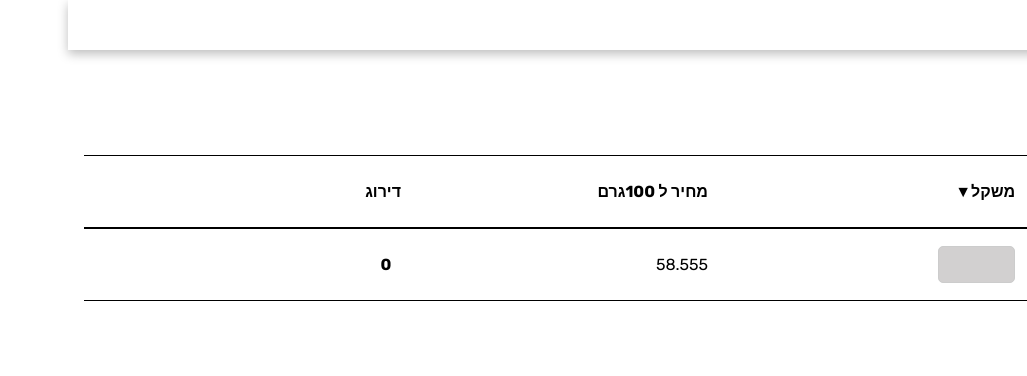
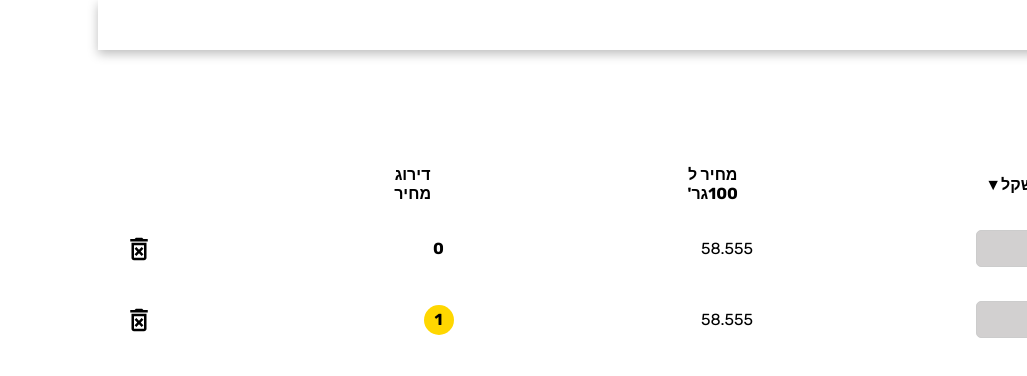
Before and after one commit to ArielBarkan/Calculator, a React (Vite) app: page / in a window 1280 px wide. Shown: the top 376 px of the page, without its empty margins (253-1280 px from the left). Built offline with nearby package versions, Linux system fonts and the light colour scheme.

Commit message:
checking table headers layout

```diff
--- a/public/locales/en-US/common.json
+++ b/public/locales/en-US/common.json
@@ -45,9 +45,21 @@
         "unifiedPrice": "Price per"
       },
       "measurement": {
-        "liquid": "Liquid",
-        "quantity": "Quantity",
-        "weight": "Weight"
+        "liquid": {
+          "name": "Liquids",
+          "shortUnit": "100ml",
+          "unit": "Milliliters"
+        },
+        "quantity": {
+          "name": "Quantity",
+          "shortUnit": "1pc",
+          "unit": "Units"
+        },
+        "weight": {
+          "name": "Weight",
+          "shortUnit": "100g",
+          "unit": "Grams"
+        }
       },
       "modal": {
         "title": "Choose a comparison unit"
--- a/public/locales/he-IL/common.json
+++ b/public/locales/he-IL/common.json
@@ -39,15 +39,27 @@
       },
       "header": {
         "delete": "למחוק",
-        "price": "מחיר",
+        "price": "מחיר<br/>המוצר",
         "quantity": "כמות",
-        "rank": "דירוג",
+        "rank": "דירוג<br/>מחיר",
         "unifiedPrice": "מחיר ל"
       },
       "measurement": {
-        "liquid": "נוזלים",
-        "quantity": "כמות",
-        "weight": "משקל"
+        "liquid": {
+          "name": "נוזלים",
+          "shortUnit": "100מ\"ל",
+          "unit": "מיליליטר"
+        },
+        "quantity": {
+          "name": "כמות",
+          "shortUnit": "1יח'",
+          "unit": "יחידות"
+        },
+        "weight": {
+          "name": "משקל",
+          "shortUnit": "100גר' ",
+          "unit": "גרמים"
+        }
       },
       "modal": {
         "title": "בחרי יחידת השוואה"
--- a/src/components/productRow/prductRowsHeader.tsx
+++ b/src/components/productRow/prductRowsHeader.tsx
@@ -16,6 +16,7 @@ const ProductRowsHeader = (props: Partial<ProductRowProps>) => {
     const { productCount } = props;
     const { t: translate } = useTranslation("common");
     const [selectedMeasurement, setSelectedMeasurement] = useState<MEASUREMENT_ENUMS>(localStorageGetSelectedMeasurement());
+    const [measurementUnit, setMeasurementUnit] = useState<string>("גרם");
     const [isModalOpen, setModalOpen] = useState(false);
     const [measurementLabel, setMeasurementLabel] = useState<string>("Measurement");
 
@@ -26,34 +27,39 @@ const ProductRowsHeader = (props: Partial<ProductRowProps>) => {
 
     useEffect(() => {
         let label: string;
+        let labelPricePer: string;
         switch (selectedMeasurement) {
             case MEASUREMENT_ENUMS.weight:
             default:
-                label = translate("common:pages.calculator.measurement.weight");
+                label = translate("common:pages.calculator.measurement.weight.name");
+                labelPricePer = translate("common:pages.calculator.measurement.weight.shortUnit");
                 break;
             case MEASUREMENT_ENUMS.liquid:
-                label = translate("common:pages.calculator.measurement.liquid");
+                label = translate("common:pages.calculator.measurement.liquid.name");
+                labelPricePer = translate("common:pages.calculator.measurement.liquid.shortUnit");
                 break;
             case MEASUREMENT_ENUMS.quantity:
-                label = translate("common:pages.calculator.header.quantity");
+                label = translate("common:pages.calculator.measurement.quantity.name");
+                labelPricePer = translate("common:pages.calculator.measurement.quantity.shortUnit");
                 break;
         }
-
+        setMeasurementUnit(labelPricePer);
         setMeasurementLabel(label);
 
     }, [translate, selectedMeasurement]);
-    //<p dangerouslySetInnerHTML={{ __html: t("welcome") }} />
+
 
     return (
         <>
             <ProductRowContainer>
-                <ProductRowsTitle>{translate("common:pages.calculator.header.price")}</ProductRowsTitle>
+                <ProductRowsTitle><Trans i18nKey={"common:pages.calculator.header.price"} /></ProductRowsTitle>
                 <ProductRowsTitle><UnstyledButton
                     onClick={() => setModalOpen(true)}>{measurementLabel}&#9660;</UnstyledButton></ProductRowsTitle>
                 <ProductRowsTitle>
-                    <Trans i18nKey="common:pages.calculator.header.unifiedPrice" /> 100גרם
+                    <p>{translate("common:pages.calculator.header.unifiedPrice")}</p>
+                    <p>{measurementUnit}</p>
                 </ProductRowsTitle>
-                <ProductRowsTitle>{translate("common:pages.calculator.header.rank")}</ProductRowsTitle>
+                <ProductRowsTitle><Trans i18nKey={"common:pages.calculator.header.rank"} /></ProductRowsTitle>
                 {productCount! > 1 && (
                     <ProductRowsTitle />
                 )}
--- a/src/components/productRow/productRowWrappers.tsx
+++ b/src/components/productRow/productRowWrappers.tsx
@@ -6,19 +6,24 @@ const ProductRowContainer = styled.span<{ selected?: boolean }>`
     align-items: center;
     gap: 10px;
     padding: 10px;
-    border-bottom: 1px solid ${({
-                                    selected,
-                                    theme
-                                }) => selected ? theme.SelectableElement.selectedBorder : "black"};
-    border-top: 1px solid ${({ selected, theme }) => selected ? theme.SelectableElement.selectedBorder : "black"};
-
+    background-color: ${({
+                             selected,
+                             theme
+                         }) => selected ? theme.SelectableElement.activeBackground : "inherit"};;
 `;
 
-const ProductRowsTitle = styled.p`
+const ProductRowsTitle = styled.span`
     font-weight: bold;
-    display: inline-block;
-        // transform: rotate(${({ theme }) => theme.direction === "rtl" ? "-45deg" : "45deg"}); /* Adjust angle as needed */
     white-space: nowrap;
     max-width: fit-content;
+    display: flex;
+    flex-direction: column;
+    margin: 0;
+    text-align: center;
+
+    p {
+        padding: 0;
+        margin: 0;
+    }
 `;
 export { ProductRowContainer, ProductRowsTitle };
--- a/src/components/switchMeasurement/switchMeasurement.tsx
+++ b/src/components/switchMeasurement/switchMeasurement.tsx
@@ -30,7 +30,7 @@ const SwitchMeasurement = (props: SwitchMeasurementProps) => {
             }}
                                       selected={selectedMeasurement === MEASUREMENT_ENUMS.weight}
             >
-                {translate("common:pages.calculator.measurement.weight")}
+                {translate("common:pages.calculator.measurement.weight.name")}
             </MeasurementItemContainer>
 
 
@@ -39,7 +39,7 @@ const SwitchMeasurement = (props: SwitchMeasurementProps) => {
             }}
                                       selected={selectedMeasurement === MEASUREMENT_ENUMS.liquid}
             >
-                {translate("common:pages.calculator.measurement.liquid")}
+                {translate("common:pages.calculator.measurement.liquid.name")}
             </MeasurementItemContainer>
 
 
@@ -48,7 +48,7 @@ const SwitchMeasurement = (props: SwitchMeasurementProps) => {
             }}
                                       selected={selectedMeasurement === MEASUREMENT_ENUMS.quantity}
             >
-                {translate("common:pages.calculator.measurement.quantity")}
+                {translate("common:pages.calculator.measurement.quantity.name")}
             </MeasurementItemContainer>
 </span>
 
```
Also changed, not shown: public/locales/es/common.json (+15 -3 lines), 1 other file (tests, documents, lock files or other folders).
